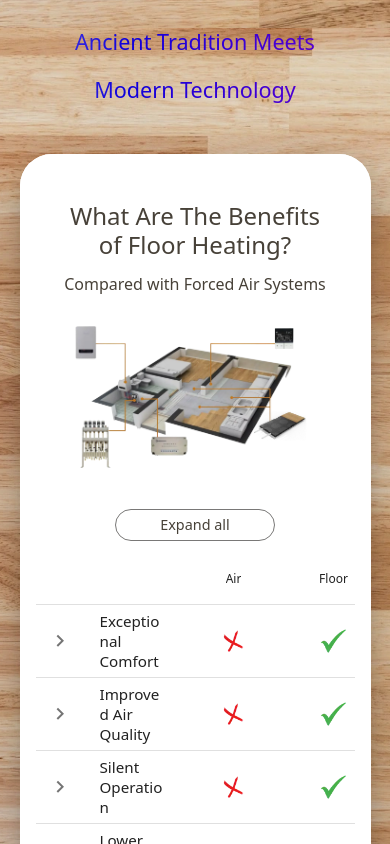
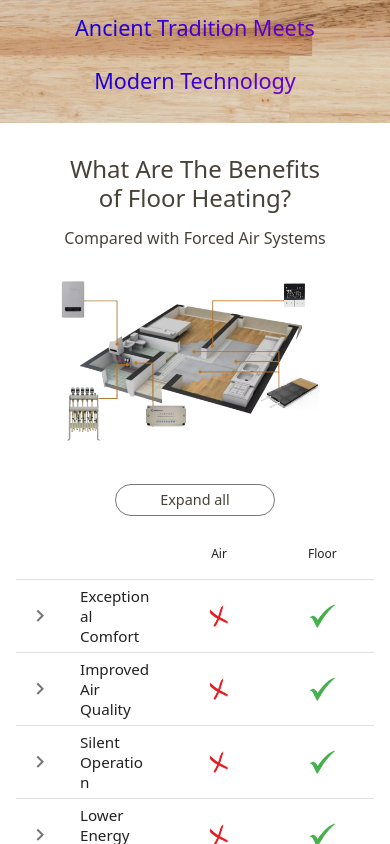
Before and after one commit to stevenchung213/k-hydronics, a React (Vite) app: page / in a window 390 px wide. Shown: the part 880-1724 px from the top of the page. Built offline with nearby package versions, Linux system fonts and the light colour scheme.

Commit message:
remove paper component entirely. revert back to banded web flow design

```diff
--- a/src/components/home/Home.jsx
+++ b/src/components/home/Home.jsx
@@ -2,7 +2,6 @@ import React, { lazy, Suspense } from 'react';
 import SEO from './../shared/SEO/SEO';
 import Loading from './../shared/Loading/Loading';
 import Install from './install/Install';
-import Paper from '@mui/material/Paper';
 import './styles.css';
 
 const Benefits = lazy(() => import('./benefits/Benefits'));
@@ -44,41 +43,17 @@ const Home = ({ isMobile }) => {
           </h3>
         </>
         <Suspense fallback={<Loading />}>
-          <Paper
-            elevation={24}
-            square={false}
-            sx={paperOptions}
-          >
-            <Benefits isMobile={isMobile} />
-          </Paper>
-          <Paper
-            elevation={24}
-            square={false}
-            sx={paperOptions}
-          >
-            <Showcase isMobile={isMobile} />
-          </Paper>
-          <Paper
-            elevation={24}
-            square={false}
-            sx={paperOptions}
-          >
-            <ProductBenefits isMobile={isMobile} />
-          </Paper>
-          <Paper
-            elevation={24}
-            square={false}
-            sx={paperOptions}
-          >
-            <Install isMobile={isMobile} />
-          </Paper>
-          <Paper
-            elevation={24}
-            square={false}
-            sx={paperOptions}
-          >
-            <Consultation isMobile={isMobile} />
-          </Paper>
+
+          <Benefits isMobile={isMobile} />
+
+          <Showcase isMobile={isMobile} />
+
+          <ProductBenefits isMobile={isMobile} />
+
+          <Install isMobile={isMobile} />
+
+          <Consultation isMobile={isMobile} />
+
         </Suspense>
       </main>
     </>
--- a/src/components/home/benefits/compare/styles.css
+++ b/src/components/home/benefits/compare/styles.css
@@ -60,7 +60,7 @@
   .compare_container {
     padding-top: 1.5rem;
     width: 100%;
-    margin-bottom: 5rem;
+    margin-bottom: 2rem;
   }
 
   .expand_button {
--- a/src/components/home/benefits/styles.css
+++ b/src/components/home/benefits/styles.css
@@ -5,9 +5,8 @@
   width: 100%;
   padding: 0 1rem;
   background: rgb(255, 255, 255);
-  /* margin: 3rem 0; */
-  margin-bottom: 3rem;
-  border-radius: 2rem;
+  margin: 3rem 0;
+  margin-bottom: 6rem;
 }
 
 .benefits_showcase_banner {
@@ -29,12 +28,13 @@
 
 @media only screen and (max-width: 768px) {
   .benefits_showcase_container {
-    margin-bottom: 0;
+    margin-top: 1rem;
+    margin-bottom: 2rem;
   }
 
   .benefits_showcase_banner {
     line-height: 1.8rem;
-    margin-top: 3rem;
+    margin-top: 2rem;
     margin-bottom: 1rem;
     font-size: 1.5rem;
     padding: 0;
--- a/src/components/home/consultation/styles.css
+++ b/src/components/home/consultation/styles.css
@@ -3,12 +3,13 @@
   flex-direction: column;
   width: 100%;
   margin-top: 1rem;
-  margin-bottom: 6rem;
+  margin-bottom: 7rem;
+  padding-bottom: 3rem;
+  background-color: white;
 }
 
 #consultation_banner {
   color: rgb(71, 65, 56);
-  /* font-family: Lato, sans-serif; */
   font-weight: 300;
 }
 
--- a/src/components/home/install/styles.css
+++ b/src/components/home/install/styles.css
@@ -1,10 +1,11 @@
 #install_container {
   display: flex;
   flex-direction: column;
-  margin-bottom: 1rem;
+  margin-top: 2rem;
+  margin-bottom: 7rem;
   padding-bottom: 1.5rem;
   width: 100%;
-  border-radius: 2rem;
+  background-color: white;
 }
 
 #install_banner {
@@ -24,6 +25,7 @@
 
 @media only screen and (max-width: 768px) {
   #install_container {
+    margin-top: 4rem;
     margin-bottom: 0;
   }
 
--- a/src/components/home/product_benefits/styles.css
+++ b/src/components/home/product_benefits/styles.css
@@ -1,24 +1,3 @@
-/* .benefits_showcase_container {
-  display: flex;
-  flex-direction: column;
-  height: 100%;
-  width: 100%;
-  padding: 0 1rem;
-  background: rgb(255, 255, 255);
-  margin: 3rem 0;
-} */
-/*
-.benefits_showcase_banner {
-  color: rgb(71, 65, 56);
-  margin-top: 1rem;
-  justify-content: center;
-  font-size: 2.6rem;
-  line-height: 5rem;
-  height: auto;
-  margin-top: 1.5rem;
-  font-weight: 300;
-} */
-
 #product_compare_diagram {
   width: 60%;
   margin: auto;
@@ -28,18 +7,6 @@
 }
 
 @media only screen and (max-width: 768px) {
-  .benefits_showcase_container {
-    margin-bottom: 0;
-  }
-
-  .benefits_showcase_banner {
-    line-height: 1.8rem;
-    margin-top: 3rem;
-    margin-bottom: 1rem;
-    font-size: 1.5rem;
-    padding: 0;
-  }
-
   #product_compare_diagram {
     margin-top: 1rem;
     padding-right: 1rem;
--- a/src/components/home/showcase/styles.css
+++ b/src/components/home/showcase/styles.css
@@ -1,10 +1,10 @@
 #showcase_container {
   display: flex;
   flex-direction: column;
-  margin-bottom: 1rem;
+  margin-top: 2rem;
+  margin-bottom: 5rem;
   padding-bottom: 1.5rem;
   width: 100%;
-  border-radius: 2rem;
   background-color: white;
 }
 
@@ -39,12 +39,13 @@
 
 @media only screen and (max-width: 768px) {
   #showcase_container {
-    margin-bottom: 0;
+    margin-top: 4rem;
+    margin-bottom: 5rem;
   }
 
   #showcase_banner {
     border-radius: 10px;
-    margin-top: 1.5rem;
+    margin-top: 1rem;
     width: 90%;
     justify-content: center;
     font-size: 1.5rem;
--- a/src/components/home/styles.css
+++ b/src/components/home/styles.css
@@ -64,9 +64,9 @@
 
 .subheader div {
   display: flex;
-  font-size: 2.7rem;
+  font-size: 2.6rem;
   font-weight: 300;
-  line-height: 3rem;
+  line-height: 3.3rem;
   /* 1. Set text color to transparent so background shows */
   color: transparent;
 
@@ -107,9 +107,9 @@
     width: 100%;
     max-width: 100%;
     background-image: url('./../../assets/living_room_bg.webp');
-    /* background-image: url('./../../assets/home2_bg_mobile.webp'); */
     background-size: fit;
     height: auto;
+    margin-bottom: 1rem;
   }
 
   .slogan {
```
